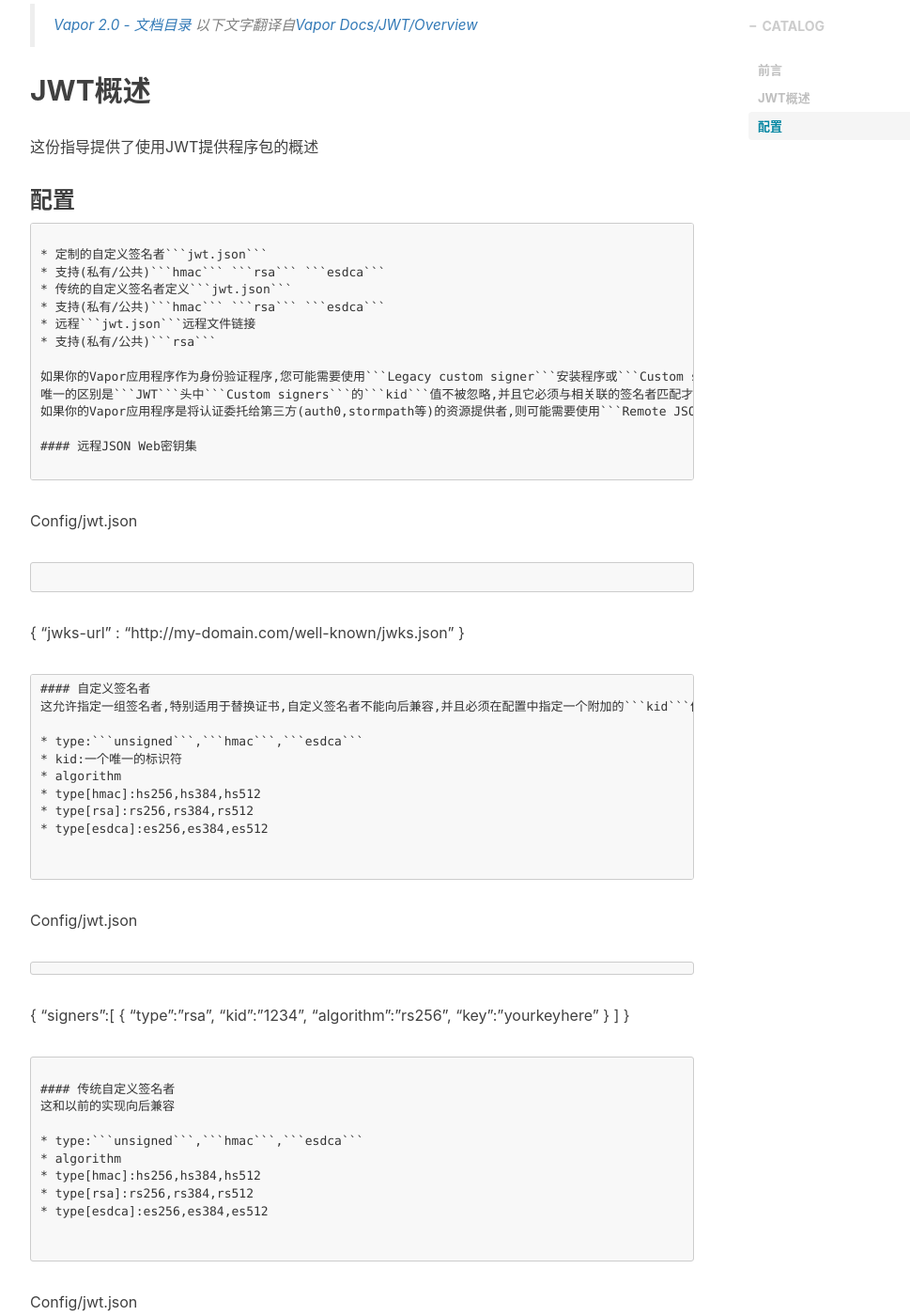
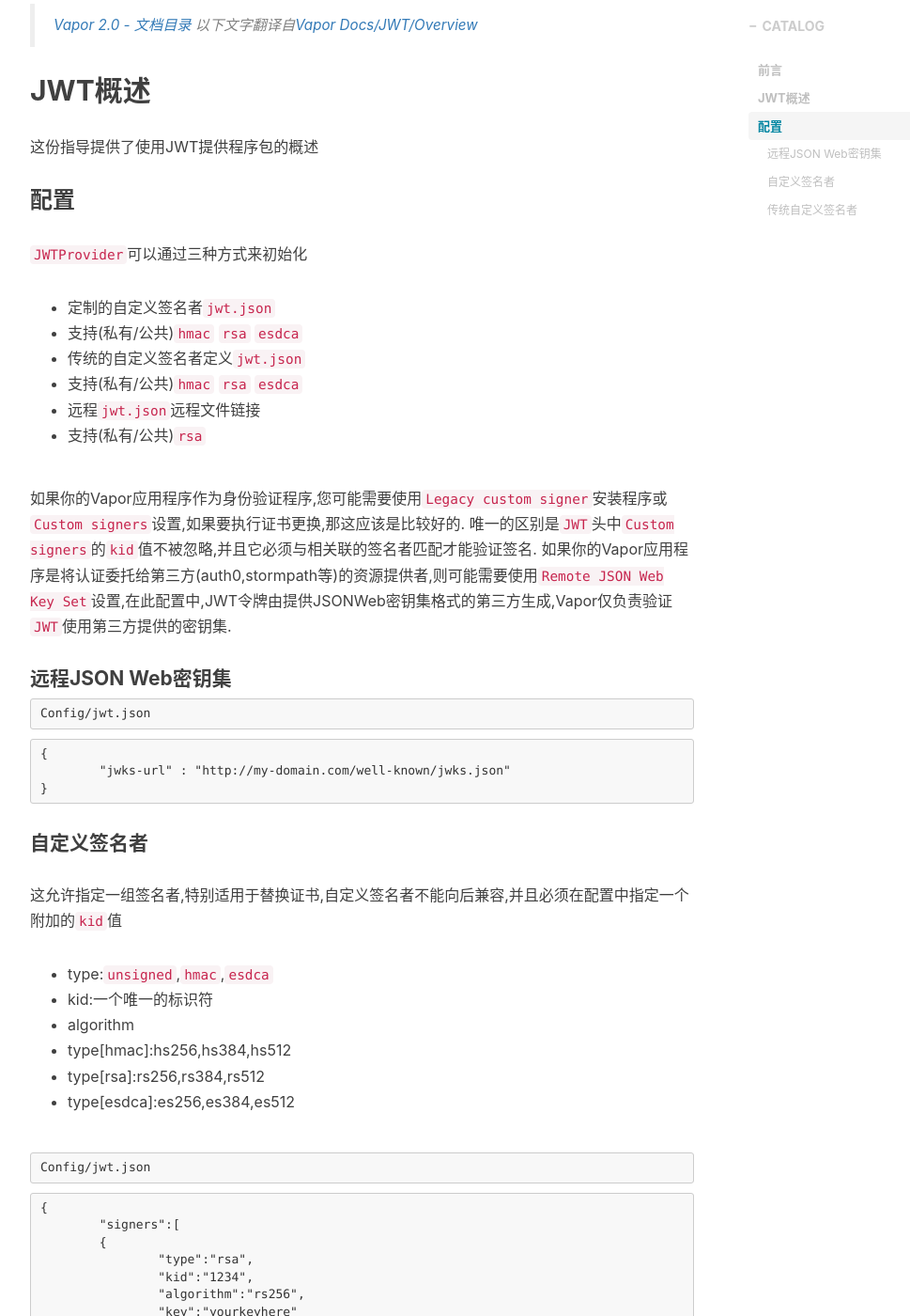
Before and after one commit to fandongtongxue/fandongtongxue.github.io, a Jekyll site: the page built from _posts/2017-08-13-iOS-SwiftVaporWeb18.markdown, in a window 1280 px wide and 1400 px high, scrolled down 825 px. Shown: the whole window at 94% size, without its empty margins (233-1202 px from the left). Built offline with Jekyll 4.4.1, drawn with Linux system fonts in a browser that asks for light colours; nearby versions of some CDN libraries; comment, search, counter and statistics services are not loaded; some of the changed text lies outside the part shown.

Commit message:
修复问题

````diff
--- a/_posts/2017-08-13-iOS-SwiftVaporWeb18.markdown
+++ b/_posts/2017-08-13-iOS-SwiftVaporWeb18.markdown
@@ -25,21 +25,20 @@
 
 ### 配置
 
-```JWTProvider```可以通过三种方式来初始化
+`JWTProvider`可以通过三种方式来初始化
 
-* 定制的自定义签名者```jwt.json```
-* 支持(私有/公共)```hmac``` ```rsa``` ```esdca```
-* 传统的自定义签名者定义```jwt.json```
-* 支持(私有/公共)```hmac``` ```rsa``` ```esdca```
-* 远程```jwt.json```远程文件链接
-* 支持(私有/公共)```rsa```
+* 定制的自定义签名者`jwt.json`
+* 支持(私有/公共)`hmac` `rsa` `esdca`
+* 传统的自定义签名者定义`jwt.json`
+* 支持(私有/公共)`hmac` `rsa` `esdca`
+* 远程`jwt.json`远程文件链接
+* 支持(私有/公共)`rsa`
 
-如果你的Vapor应用程序作为身份验证程序,您可能需要使用```Legacy custom signer```安装程序或```Custom signers```设置,如果要执行证书更换,那这应该是比较好的.
-唯一的区别是```JWT```头中```Custom signers```的```kid```值不被忽略,并且它必须与相关联的签名者匹配才能验证签名.
-如果你的Vapor应用程序是将认证委托给第三方(auth0,stormpath等)的资源提供者,则可能需要使用```Remote JSON Web Key Set```设置,在此配置中,JWT令牌由提供JSONWeb密钥集格式的第三方生成,Vapor仅负责验证```JWT```使用第三方提供的密钥集.
+如果你的Vapor应用程序作为身份验证程序,您可能需要使用`Legacy custom signer`安装程序或`Custom signers`设置,如果要执行证书更换,那这应该是比较好的.
+唯一的区别是`JWT`头中`Custom signers`的`kid`值不被忽略,并且它必须与相关联的签名者匹配才能验证签名.
+如果你的Vapor应用程序是将认证委托给第三方(auth0,stormpath等)的资源提供者,则可能需要使用`Remote JSON Web Key Set`设置,在此配置中,JWT令牌由提供JSONWeb密钥集格式的第三方生成,Vapor仅负责验证`JWT`使用第三方提供的密钥集.
 
 #### 远程JSON Web密钥集
-
 ```
 Config/jwt.json
 ```
@@ -52,7 +51,7 @@
 #### 自定义签名者
 这允许指定一组签名者,特别适用于替换证书,自定义签名者不能向后兼容,并且必须在配置中指定一个附加的```kid```值
 
-* type:```unsigned```,```hmac```,```esdca```
+* type:`unsigned`,`hmac`,`esdca`
 * kid:一个唯一的标识符
 * algorithm
 * type[hmac]:hs256,hs384,hs512
@@ -63,6 +62,7 @@
 ```
 Config/jwt.json
 ```
+
 ```
 {
 	"signers":[
@@ -79,7 +79,7 @@
 #### 传统自定义签名者
 这和以前的实现向后兼容
 
-* type:```unsigned```,```hmac```,```esdca```
+* type:`unsigned`,`hmac`,`esdca`
 * algorithm
 * type[hmac]:hs256,hs384,hs512
 * type[rsa]:rs256,rs384,rs512
````
